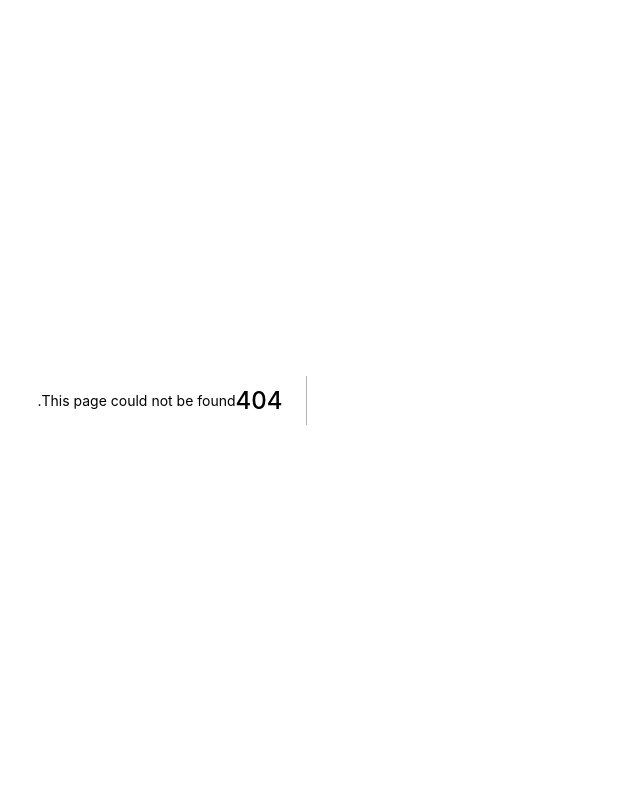
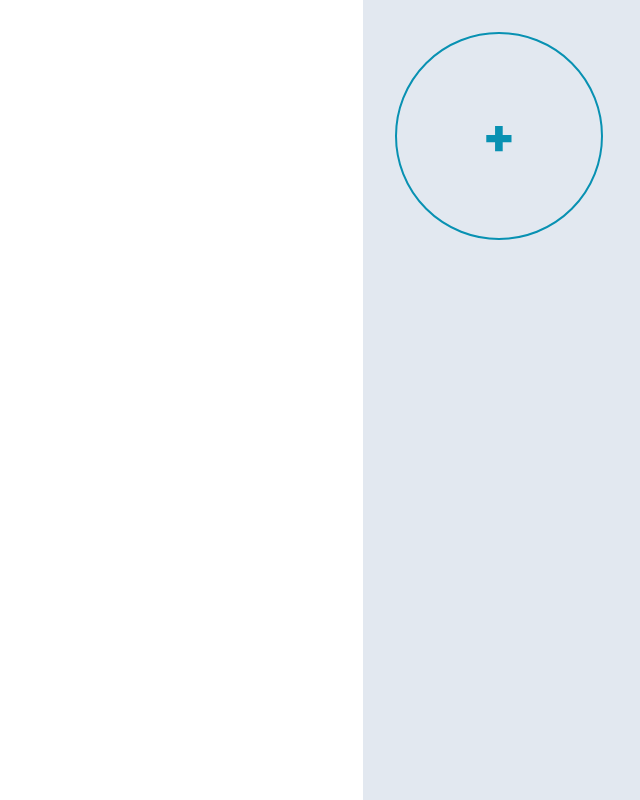
Before and after one commit to miillaadddddd/SepidParvaz, a Next.js app: page /one in a window 1280 px wide. Before the commit this address had no page. Shown: the whole page, without its empty margins (503-1143 px from the left). Built offline with nearby package versions, Linux system fonts and the light colour scheme.

Commit message:
Feat : add header for onePage

```diff
--- /dev/null
+++ b/pages/one/index.jsx
@@ -0,0 +1,46 @@
+import React from "react";
+
+function One() {
+  return (
+    <div className="min-h-screen bg-slate-200">
+      {/* header */}
+      <div className="flex items-center ">
+        <div className="flex">
+          <div className="flex items-center justify-center w-40 h-40 m-8 border-2 rounded-full cursor-pointer border-cyan-600">
+            <span className="text-5xl font-black text-cyan-600"> +</span>
+          </div>
+          <div className="flex items-center justify-center w-40 h-40 my-8 ml-8 border-2 rounded-full cursor-pointer border-cyan-600">
+            <span className="text-5xl font-black text-cyan-600"> +</span>
+          </div>
+        </div>
+
+        <div className="flex flex-col items-center justify-center grow">
+          <span className="block mb-2 text-4xl font-black text-primaryb ">
+            Fedrasion name
+          </span>
+          <span className="block mb-2 text-2xl font-black text-primaryb">
+            Style
+          </span>
+          <span className="block mb-2 text-xl font-black text-primaryb">
+            text for description
+          </span>
+        </div>
+        <div className="">
+          <div className="flex items-center justify-center m-8 border-2 rounded-full cursor-pointer w-52 h-52 border-cyan-600">
+            <span className="text-5xl font-black text-cyan-600"> +</span>
+          </div>
+        </div>
+      </div>
+
+      {/* Edit Part */}
+
+      {/* winner List */}
+
+      {/* table games */}
+
+      {/* paginations */}
+    </div>
+  );
+}
+
+export default One;
--- a/tailwind.config.js
+++ b/tailwind.config.js
@@ -4,9 +4,11 @@ module.exports = {
         "./components/**/*.{js,ts,jsx,tsx}",
     ],
     theme: {
-        extend: {},
-        colors: {
-            primary: "#4f7dff",
+        extend: {
+            colors: {
+                primary: "#4f7dff",
+                primaryb: "#556299",
+            },
         },
     },
     plugins: [],
```
